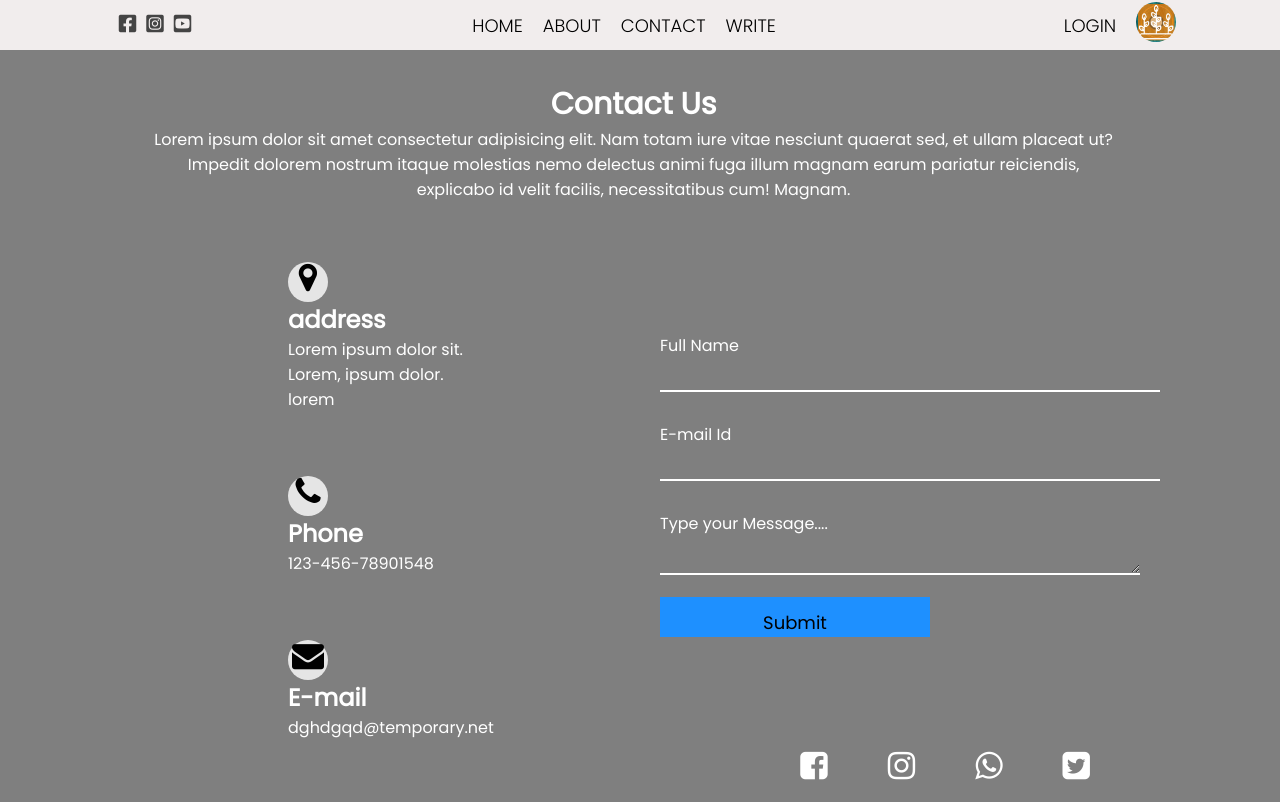
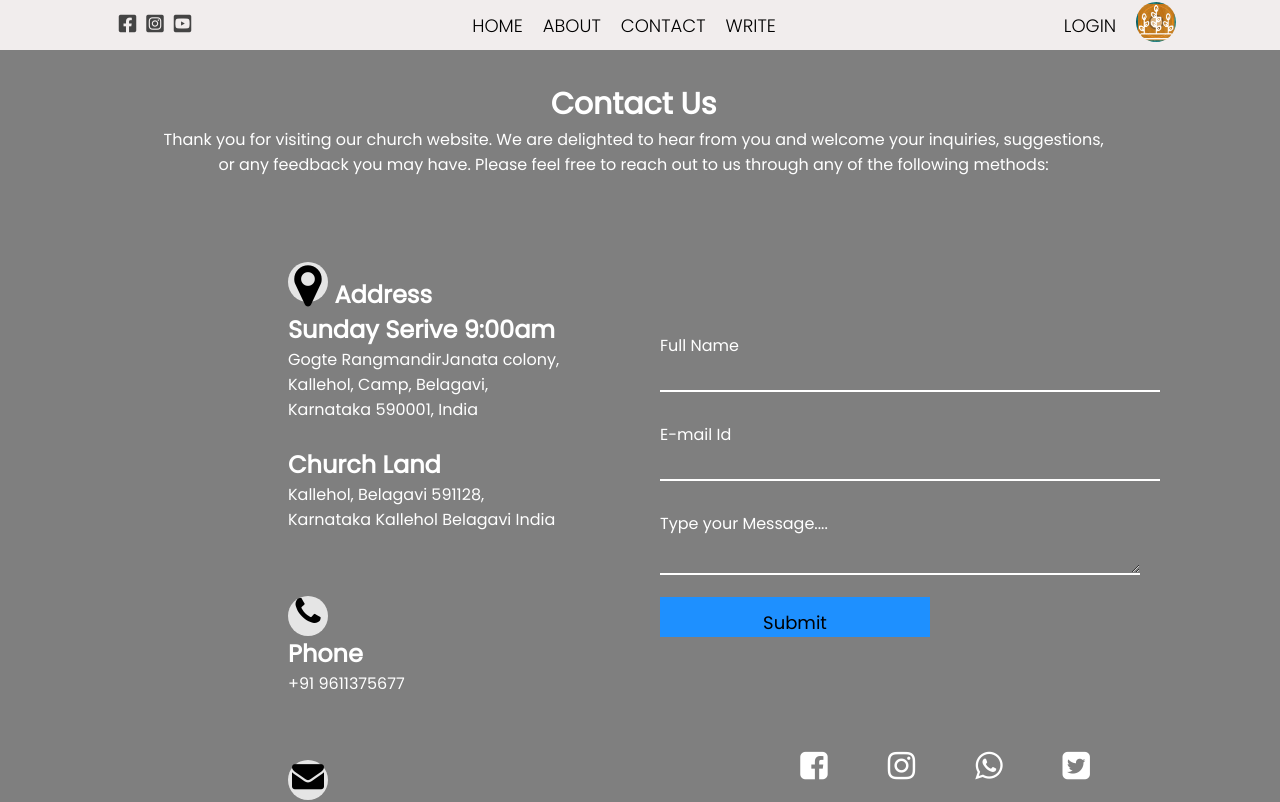
Before and after one commit to JohnNixon6972/Harvest-Ministries, a React (Create React App) app: page /contact in a window 1280 px wide. Shown: the top 802 px of the page. Built offline with nearby package versions, Linux system fonts and the light colour scheme.

Commit message:
made chnages and modified content

```diff
--- a/src/pages/aboutus/AboutUs.jsx
+++ b/src/pages/aboutus/AboutUs.jsx
@@ -10,11 +10,13 @@ export default function AboutUs() {
 							<h1>About Us</h1>
 						</div>
 						<div className="content">
-					<h3>Lorem ipsum dolor sit amet, consectetur adipisicing</h3>
-					<p>Lorem ipsum dolor sit amet, consectetur adipisicing elit, sed do eiusmod
-					tempor incididunt ut labore et dolore magna aliqua. Ut enim ad minim veniam,
-					quis nostrud exercitation ullamco laboris nisi ut aliquip ex ea commodo
-					consequat.</p>
+							<h3>Sending Forth Laborers for Harvest - Missions Ministry</h3>
+							<p>Welcome to the Missions Ministry of Harvest Ministries! At Harvest, we are passionate about fulfilling the Great Commission given by our Lord Jesus Christ to go into all the world and make disciples of all nations. Our mission is to send forth laborers to bring souls into God's Kingdom, spreading the message of love, hope, and salvation to the ends of the earth.</p>
+							<br />
+							<h3>Our Vision</h3>
+							<p>At Harvest Ministries, we envision a world where every person has the opportunity to hear and respond to the Gospel. We believe in equipping and empowering individuals with a heart for missions to go out and be the hands and feet of Jesus, impacting lives, and transforming communities through the power of God's Word.</p>
+							<br />
+
 							<div className="button">
 								<a href="/Harvest-Ministries">Our Church Activities</a>
 							</div>
@@ -26,7 +28,7 @@ export default function AboutUs() {
 						</div>
 					</div>
 					<div class="image-section">
-				<img src={about_img} alt = "about us img"/>
+						<img src={about_img} alt="about us img" />
 					</div>
 				</div>
 			</div>
--- a/src/pages/contact/Contact.jsx
+++ b/src/pages/contact/Contact.jsx
@@ -6,24 +6,30 @@ export default function Contact() {
     <div class="container">
         <header>
             <h1>Contact Us</h1>
-            <p>Lorem ipsum dolor sit amet consectetur adipisicing elit. Nam totam iure vitae nesciunt quaerat sed, et ullam placeat ut? Impedit dolorem nostrum itaque molestias nemo delectus animi fuga illum magnam earum pariatur reiciendis, explicabo id velit facilis, necessitatibus cum! Magnam.</p>
+            <p>Thank you for visiting our church website. We are delighted to hear from you and welcome your inquiries, suggestions, or any feedback you may have. Please feel free to reach out to us through any of the following methods:</p>
         </header>
         <div class="content">
             <div class="content-form">
                 <section>
-                    <i class="fa fa-map-marker fa-2x" aria-hidden="true"></i>
-                    <h2>address</h2>
+
+                    <h2><i class="fa fa-map-marker fa-2x" aria-hidden="true"></i> Address</h2>
                     <p>
-                        Lorem ipsum dolor sit. <br/>
-                        Lorem, ipsum dolor. <br/>
-                        lorem
+                        <h2>Sunday Serive 9:00am</h2>
+                    Gogte RangmandirJanata colony,<br/>
+                    Kallehol, Camp, Belagavi,<br/>
+                    Karnataka 590001, India
+                <br/>
+                <br/>
+                <h2>Church Land</h2>
+                Kallehol, Belagavi 591128, <br/>
+                Karnataka Kallehol Belagavi India
                     </p>
                 </section>
 
                 <section>
                     <i class="fa fa-phone fa-2x" aria-hidden="true"></i>
                     <h2>Phone</h2>
-                    <p>123-456-78901548</p>
+                    <p>+91 9611375677</p>
                 </section>
 
                 <section>
```
Also changed, not shown: 2 other files (tests, documents, lock files or other folders). Lines whose indentation alone changed are shown as unchanged.
